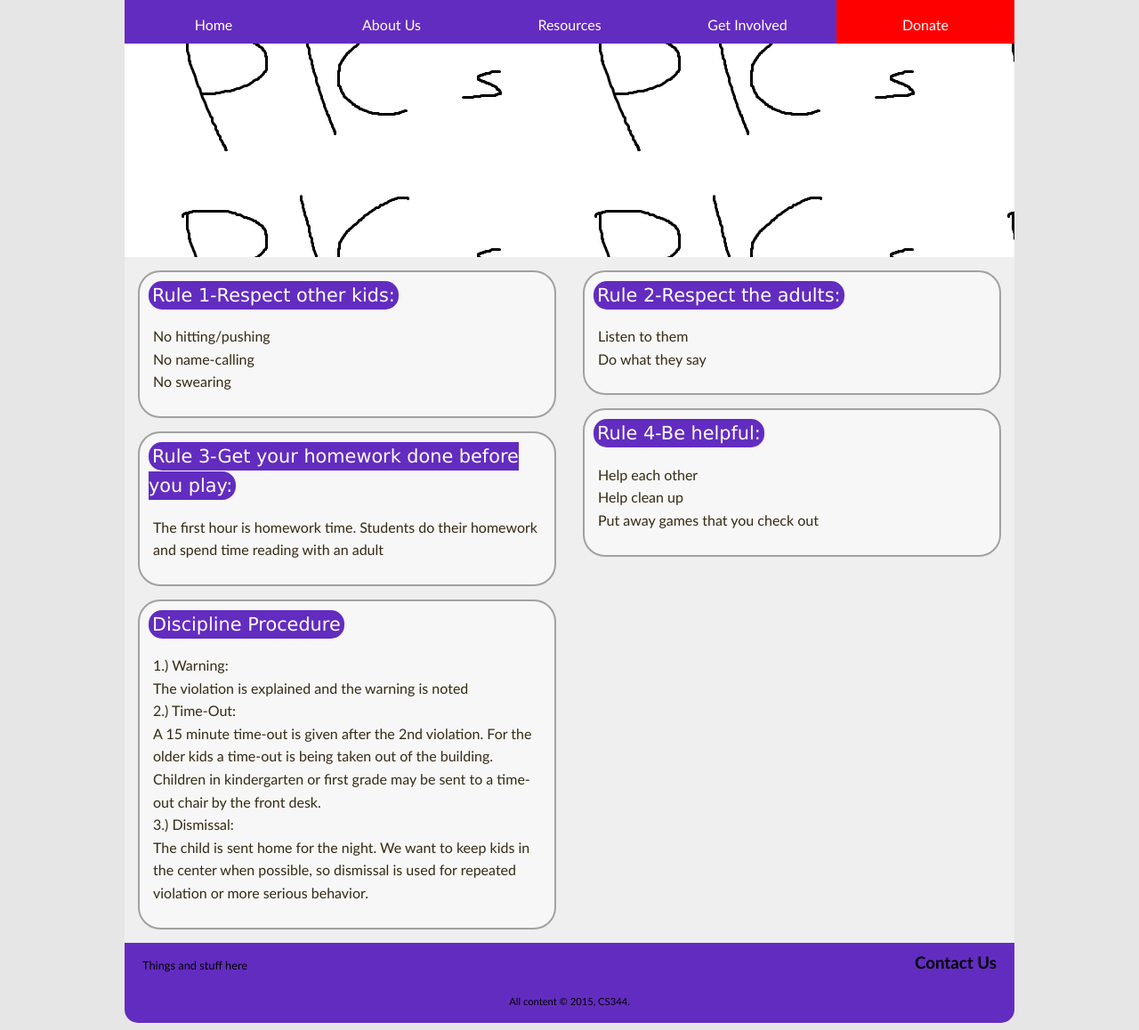
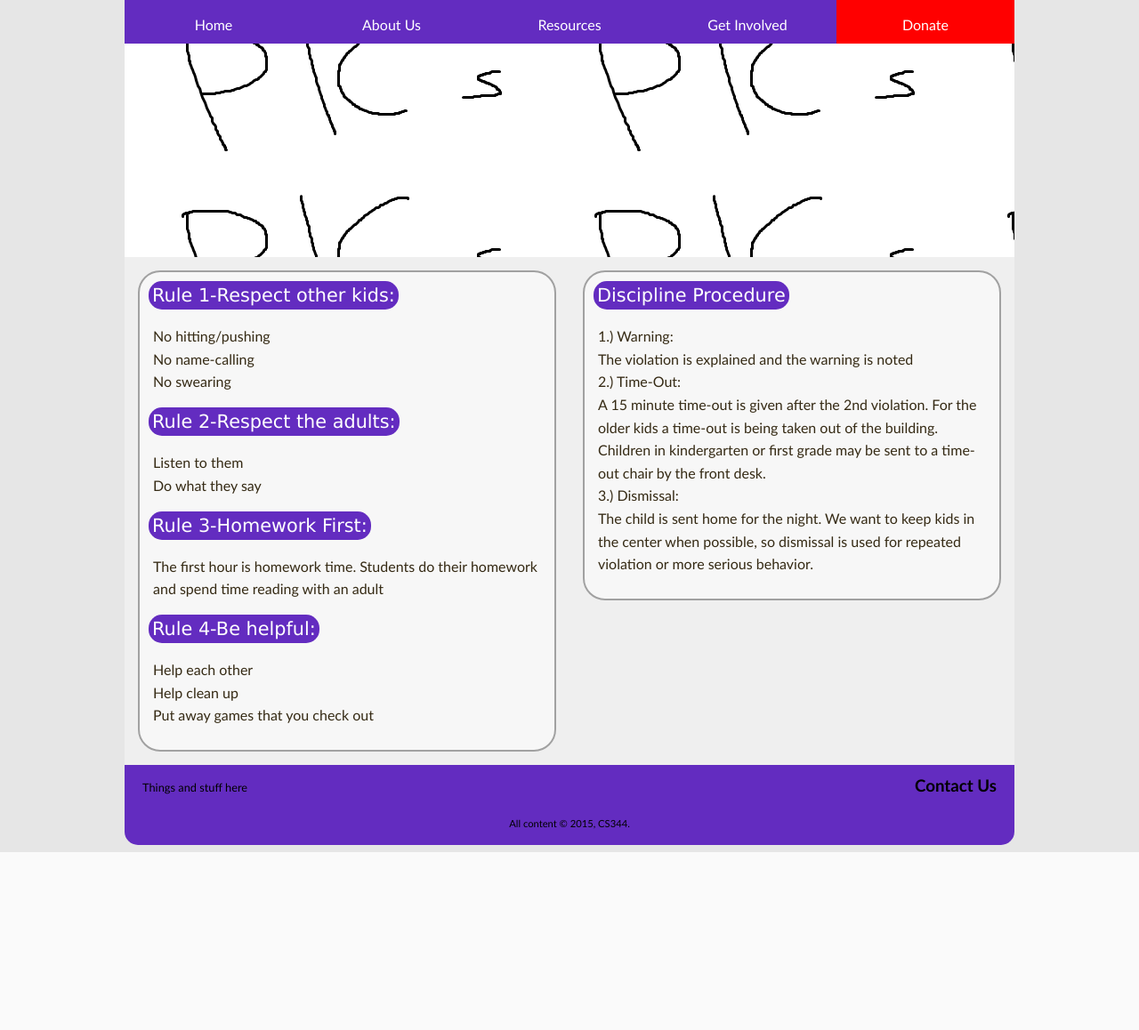
Before and after one commit to SDavis13/Team5-CS344-Project, a PHP site: page /centerRules.php in a window 1280 px wide. Shown: the part 209-1367 px from the top of the page at 89% size. After the commit the page ends 1167 px from the top, so only its background shows below. Run offline with PHP 8.4, Linux system fonts and the light colour scheme; some libraries are stand-ins or nearby versions.

Commit message:
centerRules update
Changed the look of the page. Now theres only two sections, one on each
side of the page.

```diff
--- a/draft/centerRules.php
+++ b/draft/centerRules.php
@@ -17,16 +17,28 @@
 				No name-calling<br>
 				No swearing<br>
 			</p>
-		</div>
-		<div class="border">
-			<span class="title">Rule 3-Get your homework done before you play:</span>
+			<span class="title">Rule 2-Respect the adults:</span>
+			<p>
+				Listen to them<br>
+				Do what they say<br>
+			</p>
+			<span class="title">Rule 3-Homework First:</span>
 			<p>
 				The first hour is homework time. Students do their homework
 				and spend time reading with an adult
 			</p>
+			<span class="title">Rule 4-Be helpful:</span>
+			<p>
+				Help each other<br>
+				Help clean up<br>
+				Put away games that you check out<br>
+			</p>
 		</div>
+	</div>
+	<!-- column 1 !-->
+	<div id="left">
 		<div class="border">
-			<span class="title">Discipline Procedure</span>
+				<span class="title">Discipline Procedure</span>
 			<p>
 				1.) Warning:<br>
 				The violation is explained and the warning is noted<br>
@@ -41,24 +53,6 @@
 			</p>
 		</div>
 	</div>
-	<!-- column 1 !-->
-	<div id="left">
-		<div class="border">
-				<span class="title">Rule 2-Respect the adults:</span>
-			<p>
-				Listen to them<br>
-				Do what they say<br>
-			</p>
-		</div>
-		<div class="border">
-				<span class="title">Rule 4-Be helpful:</span>
-			<p>
-				Help each other<br>
-				Help clean up<br>
-				Put away games that you check out<br>
-			</p>
-		</div>
-	</div>
 	<div id="centering"></div>
 </div>
 <?php include 'footer.php' ?>
```
